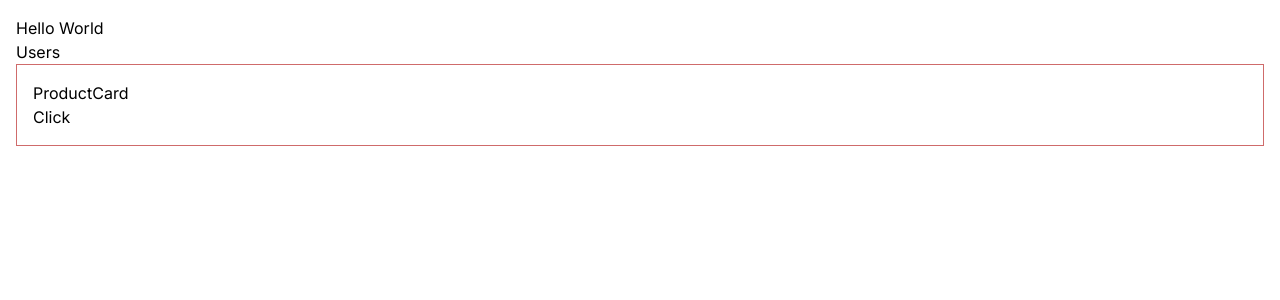
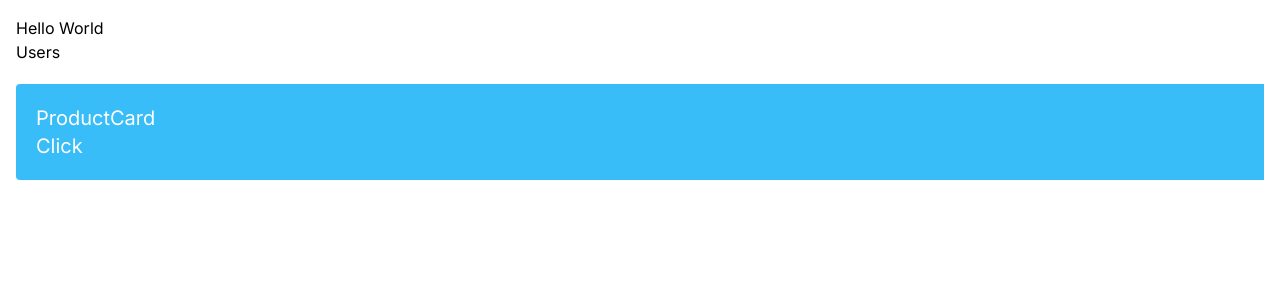
Before and after one commit to Asfakur/next_app, a Next.js app: page / in a window 1280 px wide. Shown: the top 300 px of the page. Built offline with nearby package versions, Linux system fonts and the light colour scheme.

Commit message:
17.4- Tailwind CS

```diff
--- a/app/components/ProductCard/ProductCard.tsx
+++ b/app/components/ProductCard/ProductCard.tsx
@@ -1,11 +1,11 @@
 "use client";
 import React from "react";
 import AddToCart from "../AddToCart";
-import styles from './ProductCard.module.css'
+import styles from "./ProductCard.module.css";
 
 const ProductCard = () => {
   return (
-    <div className={styles.card}>
+    <div className="p-5 my-5 bg-sky-400 text-white text-xl hover:bg-sky-500 rounded-s">
       ProductCard
       <br />
       <AddToCart />
```
